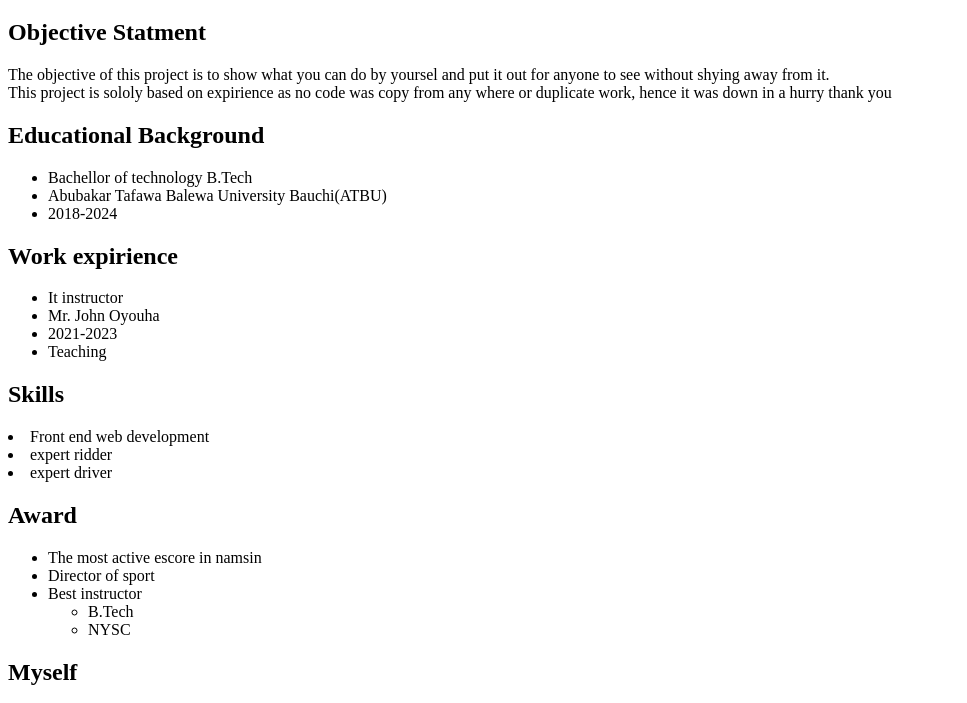
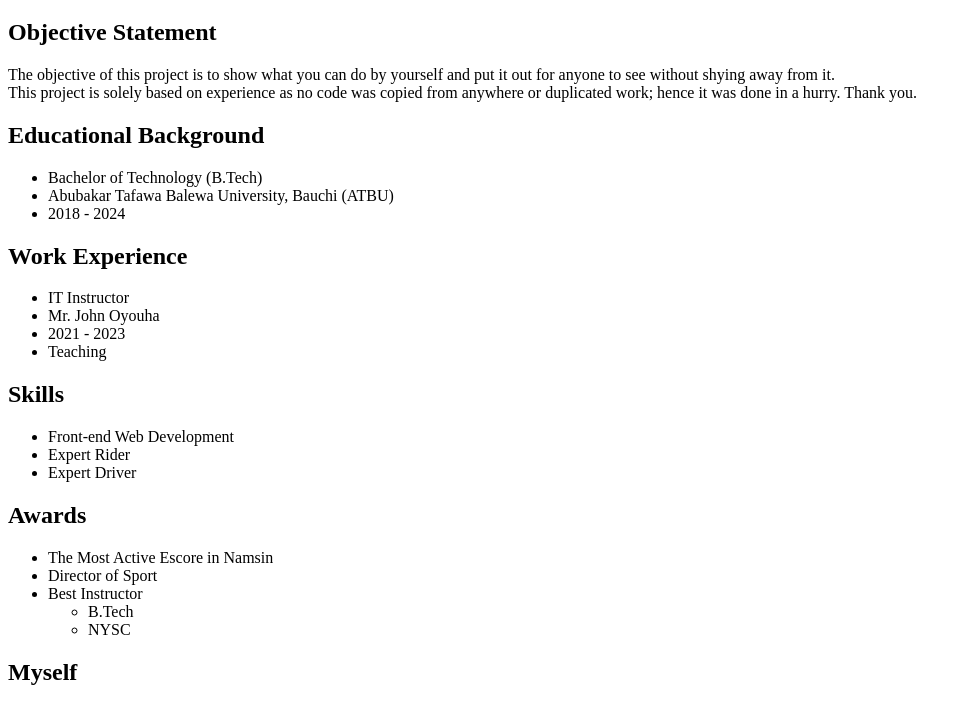
Before and after one commit to mceasy1/Html.capstonProject, a plain HTML site: page index.html in a window 1280 px wide. Shown: the part 61-764 px from the top of the page, without its empty margins (0-967 px from the left). Drawn offline with Linux system fonts and the light colour scheme.

Commit message:
Add files via upload
Spelling Error detected and, corrected

```diff
--- a/index.html
+++ b/index.html
@@ -1,53 +1,64 @@
 <!DOCTYPE html>
 <html lang="en">
 <head>
-    <meta charset="UTF-8">
-    <meta name="viewport" content="width=device-width, initial-scale=1.0">
+    <meta charset="UTF-8" />
+    <meta name="viewport" content="width=device-width, initial-scale=1.0" />
     <title>My Resume</title>
 </head>
 <body>
     <h1>My Resume</h1>
-   <h2>Objective Statment</h2>
-    <p>The objective of this project is to show what you can do by yoursel and put it out for anyone to see without shying away from it. <br> This project is sololy based on expirience as no code was copy from any where or duplicate work, hence it was down in a hurry thank you</p>
+
+    <h2>Objective Statement</h2>
+    <p>
+        The objective of this project is to show what you can do by yourself and put it out for anyone to see without shying away from it.<br />
+        This project is solely based on experience as no code was copied from anywhere or duplicated work; hence it was done in a hurry. Thank you.
+    </p>
+
     <h2>Educational Background</h2>
     <ul>
-        <li>Bachellor of technology B.Tech</li>
-        <li>Abubakar Tafawa Balewa University Bauchi(ATBU)</li>
-        <li>2018-2024</li>
+        <li>Bachelor of Technology (B.Tech)</li>
+        <li>Abubakar Tafawa Balewa University, Bauchi (ATBU)</li>
+        <li>2018 - 2024</li>
     </ul>
-    <h2>Work expirience</h2>
+
+    <h2>Work Experience</h2>
     <ul>
-        <li>It instructor</li>
+        <li>IT Instructor</li>
         <li>Mr. John Oyouha</li>
-        <li>2021-2023</li>
+        <li>2021 - 2023</li>
         <li>Teaching</li>
     </ul>
+
     <h2>Skills</h2>
-    <li>Front end web development</li>
-    <li>expert ridder</li>
-    <li>expert driver</li>
-<h2>Award</h2>
+    <ul>
+        <li>Front-end Web Development</li>
+        <li>Expert Rider</li>
+        <li>Expert Driver</li>
+    </ul>
 
+    <h2>Awards</h2>
     <ul>
-    <li>The most active escore in namsin</li>
-<li>Director of sport</li>
-<li>Best instructor</li>
+        <li>The Most Active Escore in Namsin</li>
+        <li>Director of Sport</li>
+        <li>Best Instructor</li>
         <ul>
             <li>B.Tech</li>
             <li>NYSC</li>
         </ul>
     </ul>
+
     <h2>Myself</h2>
-<img src="./image/01.jpg" height="150px" width="150px" alt="">
+    <img src="./image/01.jpg" height="150" width="150" alt="My Picture" />
+
     <h2><a href="abu.html">Hobbies</a></h2>
+    <h2><a href="abu1.html">Contact</a></h2>
 
-<h2><a href="abu1.html">Contact</a></h2>
+    <footer>
         <h2>Footer</h2>
-<footer>
         <small>
-    <P>Isah Abdulwali Garba</P>
-    <p>Copyright @ 2025</p>
-    <p>Assignment Done. All Rights Reserved</p>
+            <p>Isah Abdulwali Garba</p>
+            <p>Copyright &copy; 2025</p>
+            <p>Assignment Done. All Rights Reserved.</p>
         </small>
     </footer>
 </body>
```
Also changed, not shown: abu.html (+11 -11 lines), abu1.html (+15 -15 lines). Lines whose indentation alone changed are shown as unchanged.
